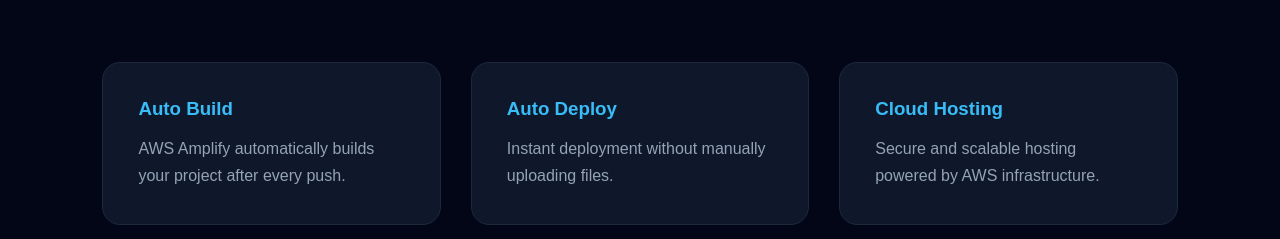
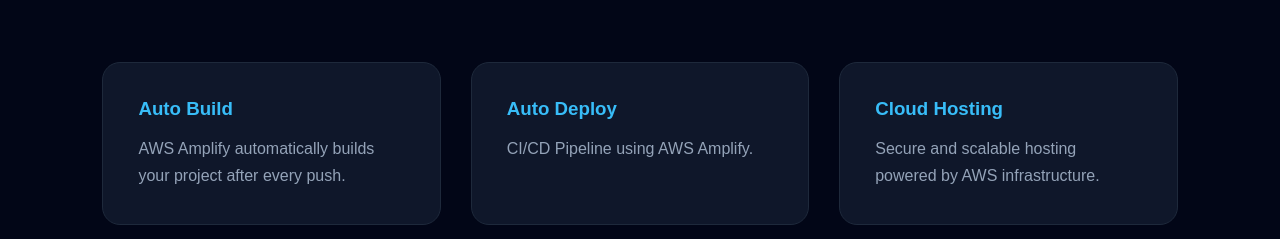
Before and after one commit to Mitesh307/aws-amplify-project, a plain HTML site: page index.html in a window 1280 px wide. Shown: the part 1580-1819 px from the top of the page. Drawn offline with Linux system fonts and the light colour scheme.

Commit message:
updated text

```diff
--- a/index.html
+++ b/index.html
@@ -132,7 +132,7 @@
       <div class="feature-box">
         <h3>Auto Deploy</h3>
         <p>
-          Instant deployment without manually uploading files.
+          CI/CD Pipeline using AWS Amplify.
         </p>
       </div>
 
```
